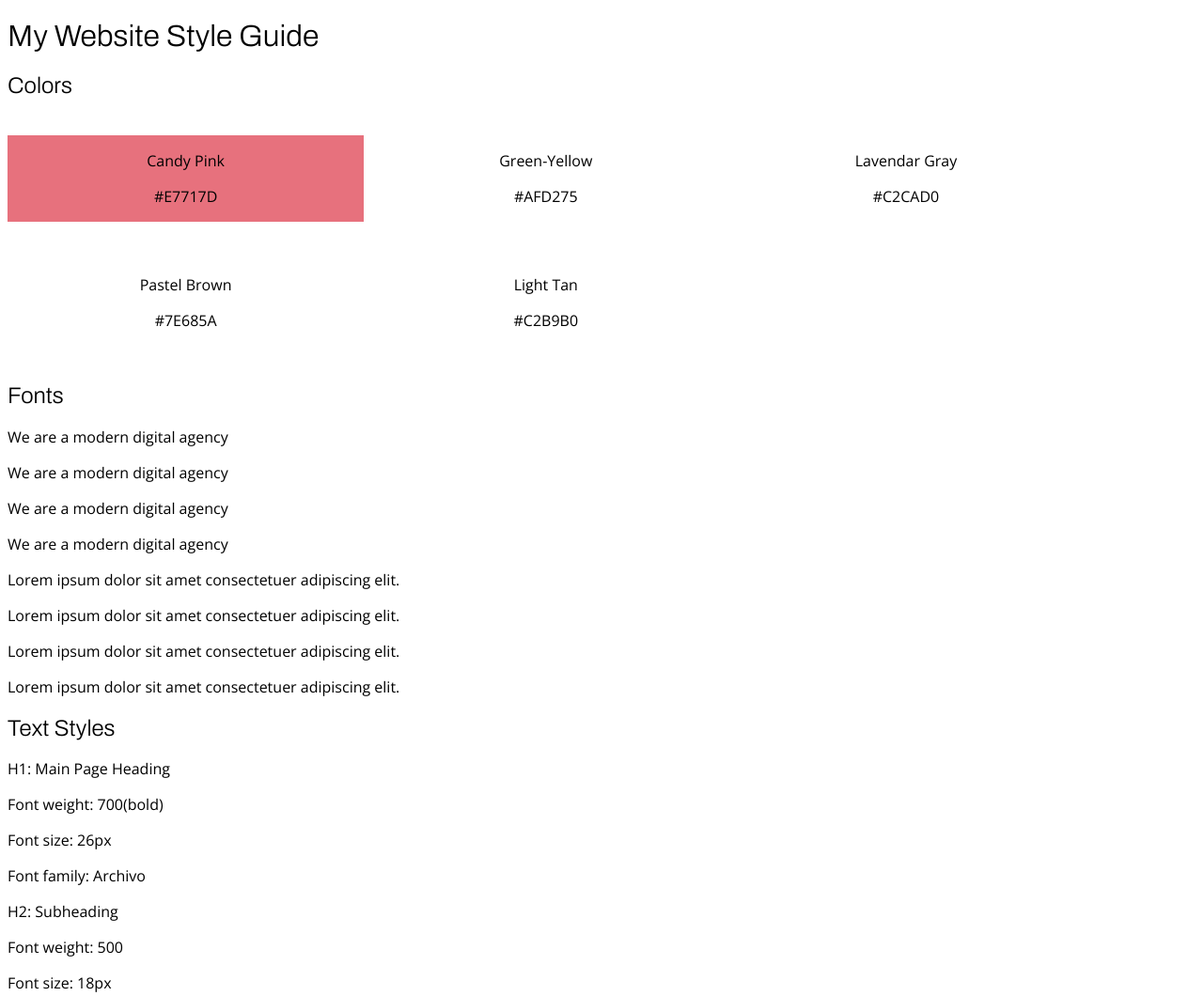
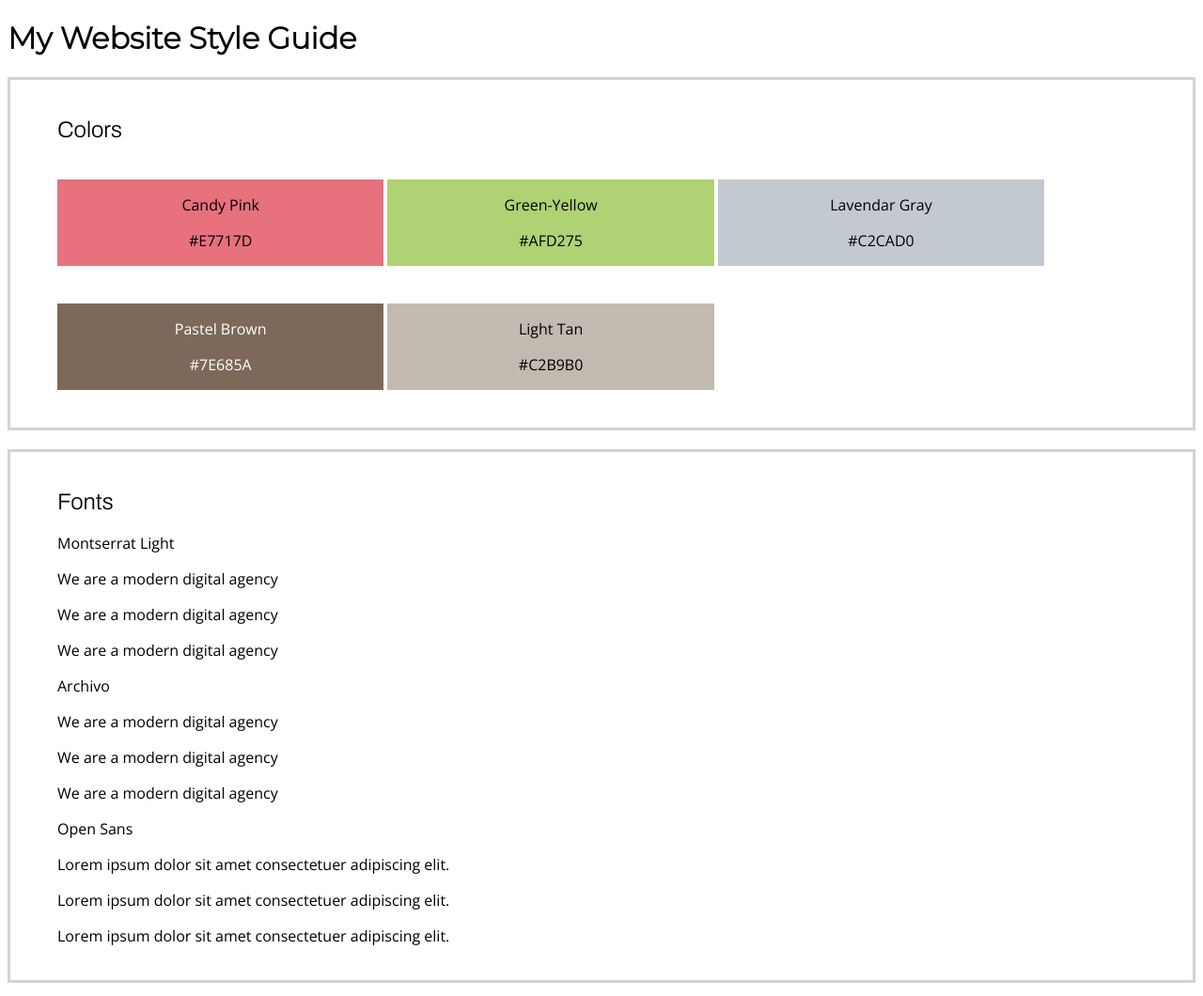
Before and after one commit to ehongkuo/Website-Style-Guide, a plain HTML site: page index.html in a window 1280 px wide. Shown: the top 1060 px of the page at 94% size. Drawn offline with nearby package versions, Linux system fonts and the light colour scheme.

Commit message:
finishing up color

```diff
--- a/index.html
+++ b/index.html
@@ -5,7 +5,7 @@
         <link href='styles.css' rel='stylesheet'>
         <link rel="preconnect" href="https://fonts.googleapis.com">
         <link rel="preconnect" href="https://fonts.gstatic.com" crossorigin>
-        <link href="https://fonts.googleapis.com/css2?family=Archivo:wght@300&family=Open+Sans&display=swap" rel="stylesheet">
+        <link href="https://fonts.googleapis.com/css2?family=Archivo:wght@300&family=Montserrat:wght@300&family=Open+Sans&display=swap" rel="stylesheet">
     </head>
     <body>
         <h1>My Website Style Guide</h1>
@@ -35,13 +35,19 @@
         <section>
             <h2>Fonts</h2>
             <div class='font-panel archivo'>
-                <p class='family'>We are a modern digital agency</p>
+                <p class='family'>Montserrat Light</p>
+                <p class='normal'>We are a modern digital agency</p>
+                <p class='bold'>We are a modern digital agency</p>
+                <p class='italic'>We are a modern digital agency</p>
+            </div>
+            <div class='font-panel archivo'>
+                <p class='family'>Archivo</p>
                 <p class='normal'>We are a modern digital agency</p>
                 <p class='bold'>We are a modern digital agency</p>
                 <p class='italic'>We are a modern digital agency</p>
             </div>
             <div class='font-panel open-sans'>
-                <p class='family'>Lorem ipsum dolor sit amet consectetuer adipiscing elit.</p>
+                <p class='family'>Open Sans</p>
                 <p class='normal'>Lorem ipsum dolor sit amet consectetuer adipiscing elit.</p>
                 <p class='bold'>Lorem ipsum dolor sit amet consectetuer adipiscing elit.</p>
                 <p class='italic'>Lorem ipsum dolor sit amet consectetuer adipiscing elit.</p>
--- a/styles.css
+++ b/styles.css
@@ -1,5 +1,5 @@
 h1 {
-    font-family: 'Archivo', sans-serif;
+    font-family: 'Montserrat', sans-serif;
 }
 
 h2 {
@@ -8,6 +8,12 @@ h2 {
 
 p {
     font-family: 'Open Sans', sans-serif;
+}
+
+section {
+    border: 3px solid lightgray;
+    margin: 20px auto;
+    padding: 20px 50px;
 }
 
 .color-panel {
@@ -20,3 +26,20 @@ p {
 .candy-pink {
     background-color: #e7717d;
 }
+
+.green-yellow {
+    background-color: #afd275;
+}
+
+.gray {
+    background-color: #c2cad0;
+}
+
+.pastel-brown {
+    background-color: #7e685a;
+    color: white;
+}
+
+.tan {
+    background-color: #c2b9b0;
+}
```
